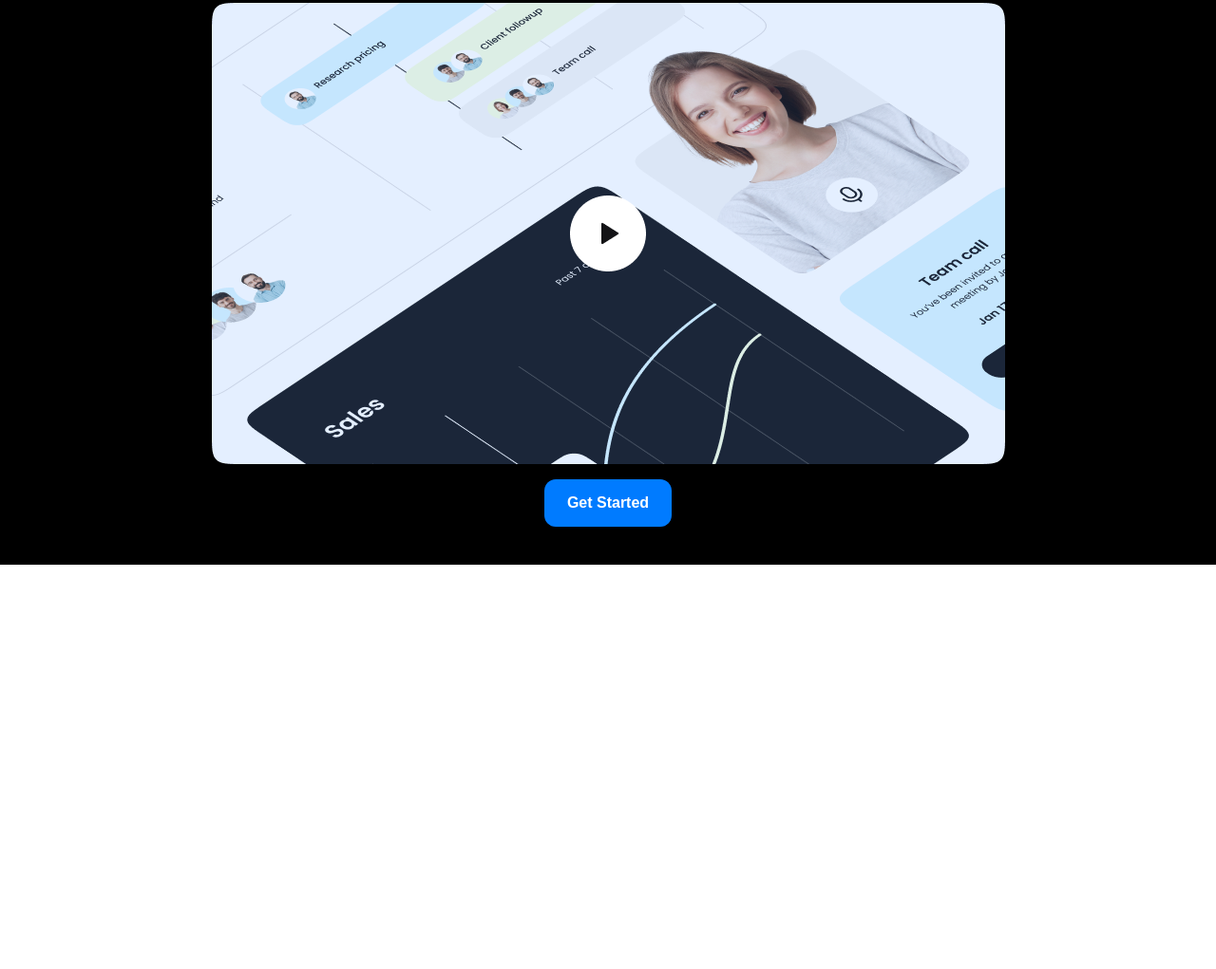
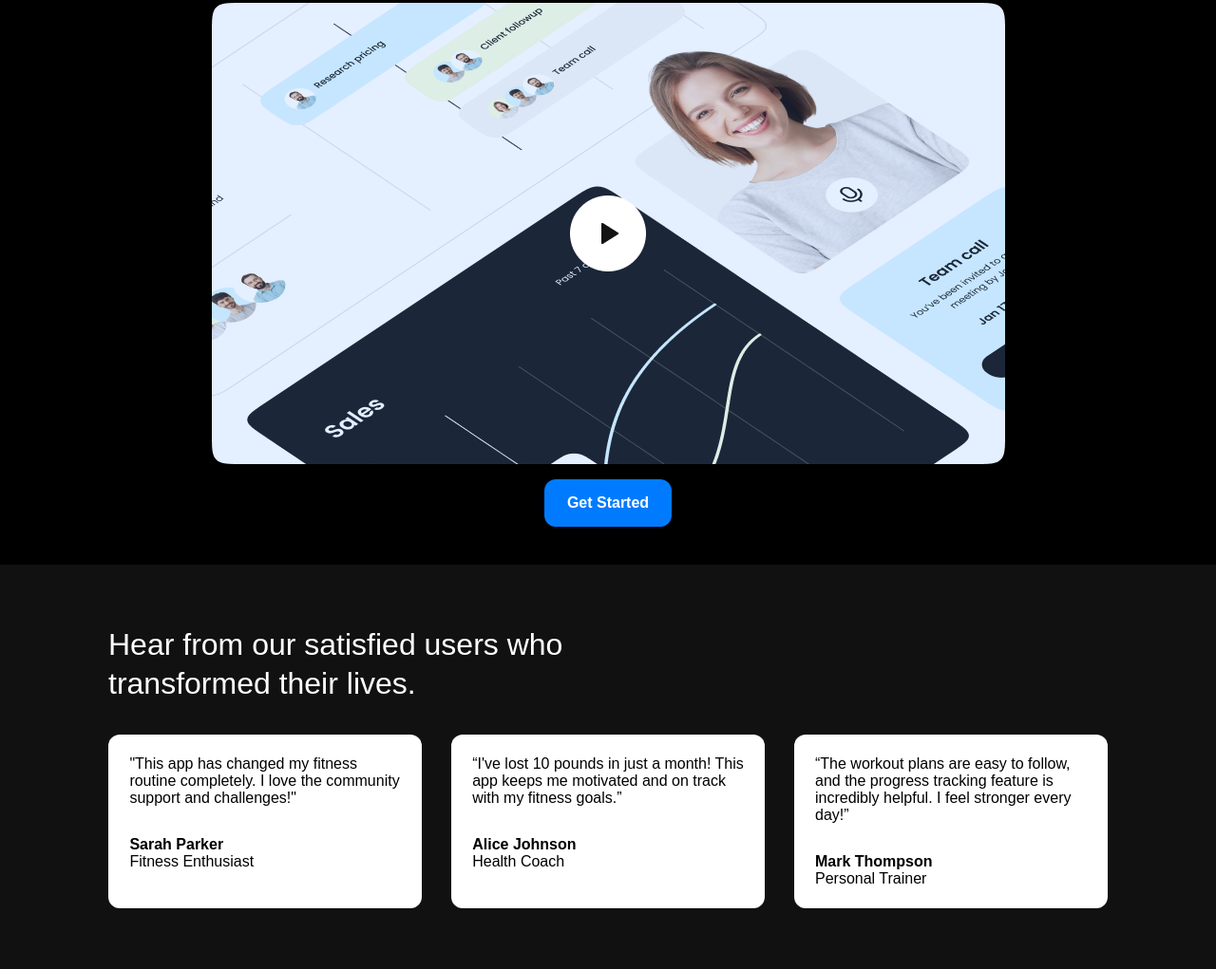
Before and after one commit to Jay-4-Codes/Techyjaunt-Projects, a plain HTML site: page Energize/index.html in a window 1280 px wide. Shown: the part 758-1779 px from the top of the page at 95% size. Before the commit the page ends 1353 px from the top, so only its background shows below. Drawn offline with Linux system fonts and the light colour scheme.

Commit message:
added testimonial section

```diff
--- a/Energize/index.html
+++ b/Energize/index.html
@@ -57,5 +57,34 @@
             <a href="#" class="btn-primary">Get Started</a>
         </div>
     </section>
+
+    <section class="testimonial">
+        <div class="container">
+            <h3 class="testimonial-head">Hear from our satisfied users who transformed their lives.</h3>
+            <div class="testimonial-grid">
+                <div class="testimonial-card">
+                    <p>
+                        "This app has changed my fitness routine completely. I love the community support and challenges!"
+                    </p>
+                    <p>Sarah Parker</p>
+                    <p>Fitness Enthusiast</p>
+                </div>
+                <div class="testimonial-card">
+                    <p>
+                        “I've lost 10 pounds in just a month! This app keeps me motivated and on track with my fitness goals.”
+                    </p>
+                    <p>Alice Johnson</p>
+                    <p>Health Coach</p>
+                </div>
+                <div class="testimonial-card">
+                    <p>
+                        “The workout plans are easy to follow, and the progress tracking feature is incredibly helpful. I feel stronger every day!”
+                    </p>
+                    <p>Mark Thompson</p>
+                    <p>Personal Trainer</p>
+                </div>
+            </div>
+        </div>
+    </section>
 </body>
 </html>
--- a/Energize/styles.css
+++ b/Energize/styles.css
@@ -186,6 +186,36 @@ img {
     margin: 0 auto;
     padding: 1rem 1.5rem;
 }
+
+/*Testiminial Styles */
+.testimonial {
+    padding: 2.5rem 0;
+    background: #111;
+    color: #fff;
+}
+.testimonial .testimonial-head {
+    margin-bottom: 2rem;
+    font-size: 2rem;
+    font-weight: normal;
+    line-height: 1.3;
+    width: 600px;
+}
+.testimonial .testimonial-grid {
+    display: grid;
+    grid-template-columns: repeat(3, 1fr);
+    gap: 1.9rem;
+}
+.testimonial-card {
+    background: #fff;
+    color: #000;
+    border-radius: 0.75rem;
+    padding: 1.4rem;
+}
+.testimonial .testimonial-card p:nth-child(2) {
+    margin-top: 1.9rem;
+    font-weight: bold;
+}
+
 /*Responsive styles */
 @media (max-width: 768px) {
     .hamburger {
@@ -258,5 +288,12 @@ img {
         gap: 0.5rem;
         margin-bottom: 1rem;
     }
-
+    .testimonial .testimonial-head {
+        max-width: 100%;
+        text-align: center;
+        font-size: 1.5rem;
+    }
+    .testimonial .testimonial-grid {
+    grid-template-columns: 1fr;
 }
+}
```
